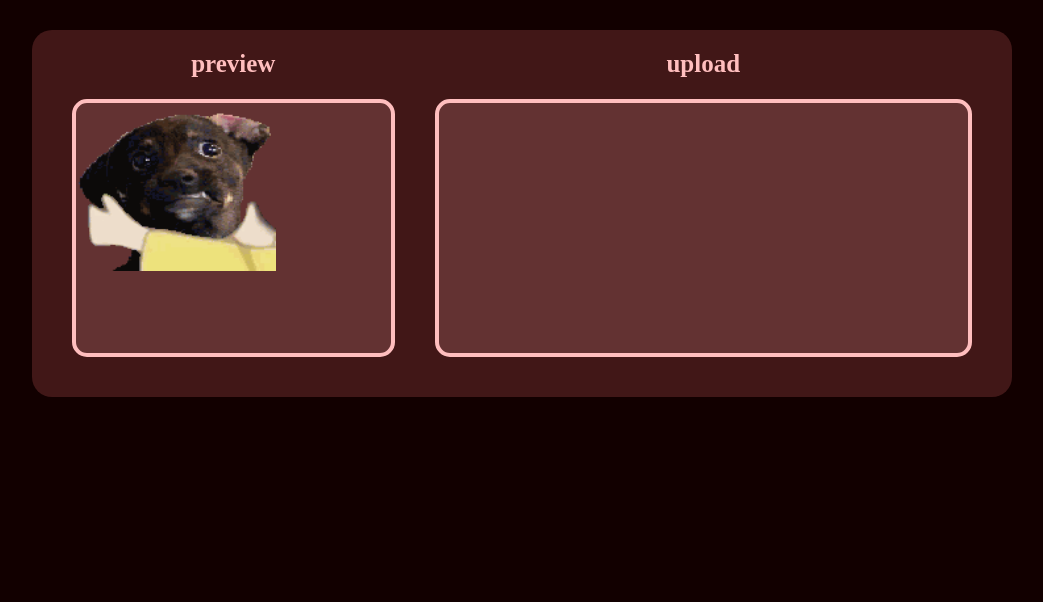
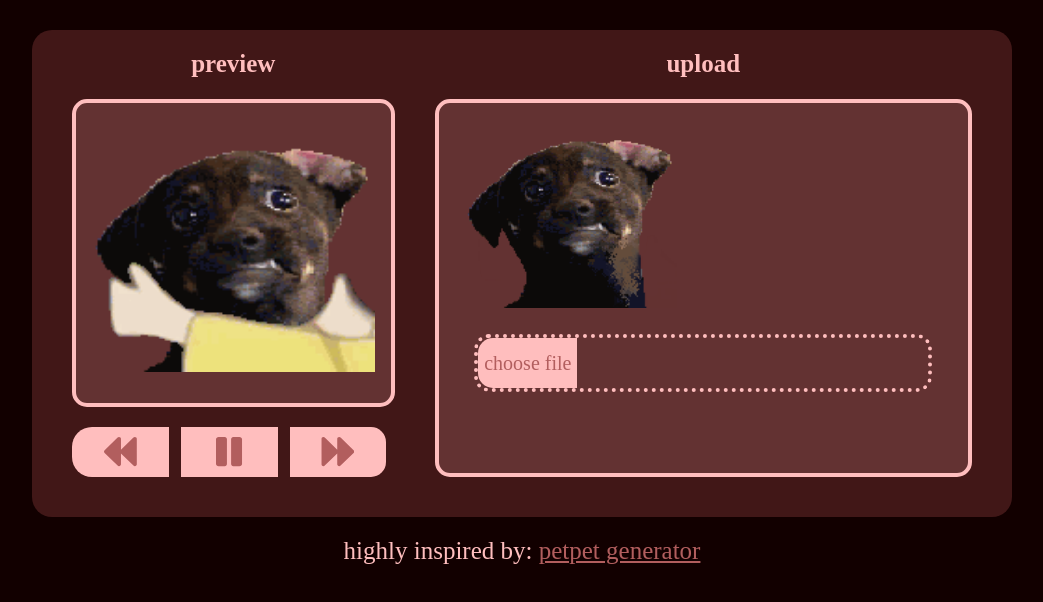
Before and after one commit to KilianFelix/socute-generator, a plain HTML site: page index.html in a window 1280 px wide. Shown: the part 96-698 px from the top of the page, without its empty margins (118-1161 px from the left). Drawn offline with Linux system fonts and the light colour scheme; a web font is replaced by a local one.

Commit message:
Many Changes

```diff
--- a/index.html
+++ b/index.html
@@ -13,16 +13,26 @@
             <div class="left">
                 <h2>preview</h2>
                 <div class="preview">
-                    <img src="img/falcoCute.gif">
+                    <img src="img/falcoCute.gif" id="preview-img">
+                </div>
+                <div class="control">
+                    <button id="back"><img src="img/back.svg"></button>
+                    <button id="play"><img src="img/pause.svg"></button>
+                    <button id="forward"><img src="img/back.svg"></button>
                 </div>
             </div>
             <div class="right">
                 <h2>upload</h2>
                 <div class="upload">
-
+                    <img src="img/falco.png" id="upload-img">
+                    <div class="choose"><button id="chooseFile" onclick="chooseFile ()">choose file<input type="file" id="fileInput" lable="choose file"><div id="fileInfo"></div></div>
                 </div>
             </div>
         </div>
+        <div class="footer">
+            <span>highly inspired by: <a href="https://benisland.neocities.org/petpet/" target="_blank" title="Please don't sue me 👉👈">petpet generator</a></span>
+        </div>
     </div>
+    <script src="script.js"></script>
 </body>
 </html>
--- a/script.js
+++ b/script.js
@@ -0,0 +1,17 @@
+function chooseFile () {
+    const customChooseFile = document.getElementById('chooseFile');
+    const fileInput = document.getElementById('fileInput');
+    const fileInfo = document.getElementById('fileInfo');
+
+    customChooseFile.addEventListener('click', function() {
+        fileInput.click(); // Trigger file input click
+    });
+
+    fileInput.addEventListener('change', function() {
+        if (fileInput.files.length > 0) {
+          fileInfo.textContent = fileInput.files[0].name;
+        } else {
+          fileInfo.textContent = 'No file chosen';
+        }
+    });
+}
--- a/style.css
+++ b/style.css
@@ -4,6 +4,7 @@
   --txt: #ffbebe;
   --link: #b25e5e;
   --preview-bg: #633232;
+  --hover: #fbc8c8;
 }
 
 @font-face {
@@ -12,17 +13,30 @@
 }
 
 @font-face {
-    font-family: "ShantellSansBold";
-    src: url("/fonts/ShantellSansBold.ttf");
-}
-
-@font-face {
-    font-family: "ShantellSansRegular";
+    font-family: "ShantellSans";
     src: url("/fonts/ShantellSansRegular.ttf");
 }
 
 body {
     background-color: var(--bg);
+}
+
+#fileInfo {
+    background-color: transparent;
+}
+
+input {
+    display: none;
+}
+
+button {
+    background-color: var(--txt);
+    cursor: pointer;
+    color: var(--link);
+}
+
+button:hover {
+    background-color: var(--hover);
 }
 
 .main {
@@ -64,7 +78,8 @@ body {
     gap: 40px;
     background-color: var(--fg);
     width: 900px;
-    font-family: ShantellSansRegular;
+    font-family: ShantellSans;
+    font-weight: 500;
     border-radius: 20px;
     padding-left: 40px;
     padding-right: 40px;
@@ -89,16 +104,93 @@ body {
     border-radius: 15px;
     background-color: var(--preview-bg);
     border: solid 4px var(--txt);
-    height: 250px;
+    height: 300px;
+    display: flex;
+    justify-content: center;
+    align-items: center;
+}
+
+.preview img {
+    width: 90%;
+    padding: 5%;
+}
+
+.control {
+    display: block;
+    margin-top: 20px;
+}
+
+.control button {
+    font-size: 35px;
+    height: 50px;
+    width: 30%;
+    border: transparent;
+}
+
+#back {
+    border-radius: 20px 0px 0px 20px;
+}
+
+#back img {
+    height: 30px;
+}
+
+#play img {
+    height: 30px;
+}
+
+#forward img {
+    height: 30px;
+    transform: scaleX(-1);
+}
+
+#play {
+    margin-left: 2.5%;
+    margin-right: 2.5%;
+}
+
+#forward {
+    border-radius: 0px 15px 15px 0px;
 }
 
 .upload {
     border-radius: 15px;
     background-color: var(--preview-bg);
     border: solid 4px var(--txt);
-    height: 250px;
+    height: 370px;
 }
 
-.preview img {
-    width: 200px;
+.upload img {
+    width: 40%;
+    padding: 5%;
 }
+
+.choose {
+    border-radius: 15px;
+    border: dotted 4px var(--txt);
+    width: 85%;
+    height: 50px;
+    margin: auto;
+}
+
+.choose button {
+    border-radius: 15px 0px 0px 15px;
+    border: transparent;
+    height: 100%;
+    font-family: ShantellSans;
+    font-size: 20px;
+    font-weight: 500;
+}
+
+.footer {
+    margin-top: 20px;
+    color: var(--txt);
+    font-family: ShantellSans;
+    font-size: 25px;
+    text-align: center;
+    font-weight: 500;
+}
+
+.footer a {
+    color: var(--link);
+}
```
Also changed, not shown: img/back.svg (added), img/pause.svg (added), 1 other file.
